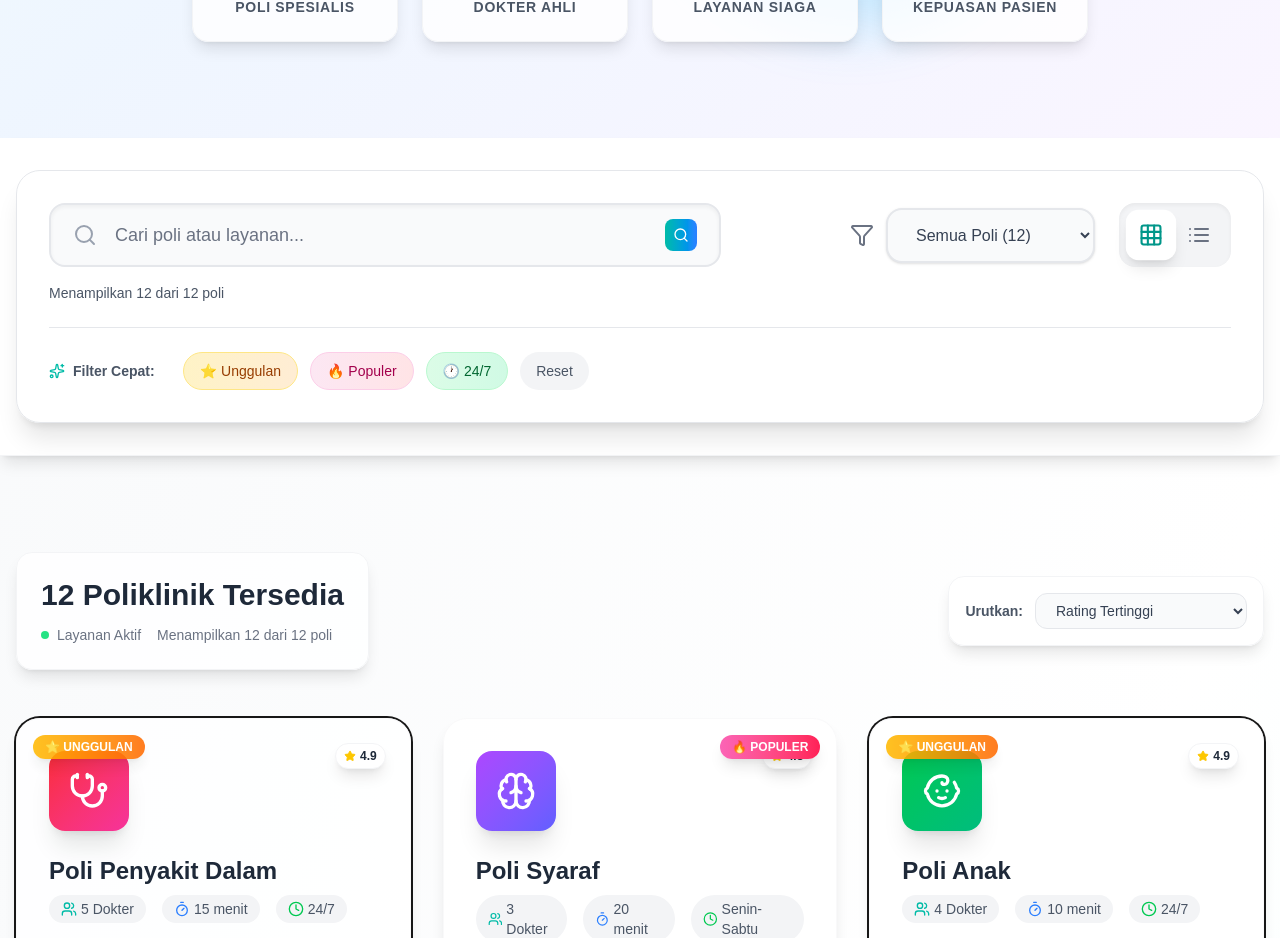
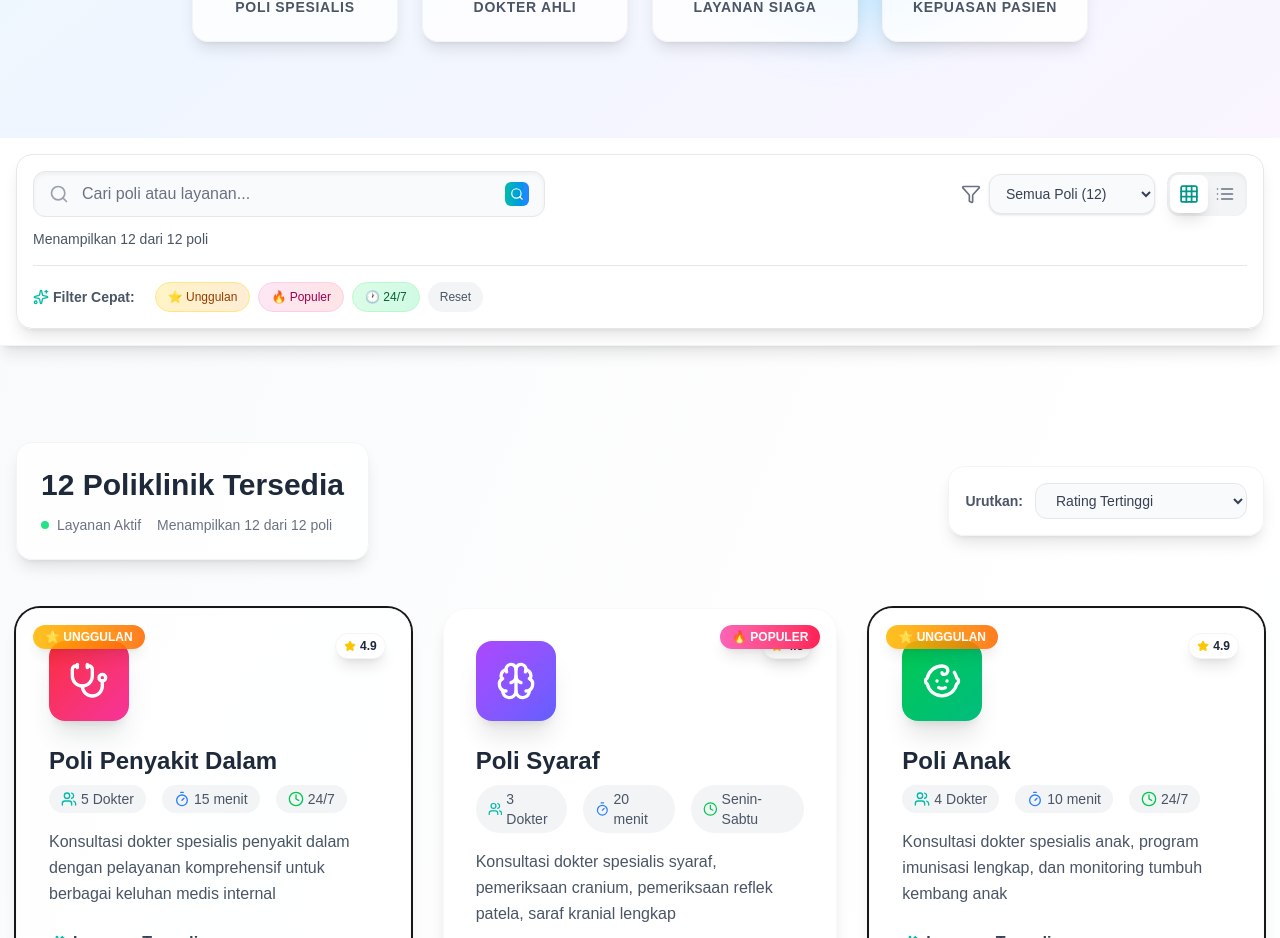
Before and after one commit to Kokorody/Web-profile-Bhayangkara, a Next.js app in the folder frontend/: page /pelayanan-poli in a window 1280 px wide. Shown: the part 875-1813 px from the top of the page. Built offline with nearby package versions, Linux system fonts and the light colour scheme.

Commit message:
refactor: enhance styling and layout of sticky search bar for improved usability and aesthetics

```diff
--- a/frontend/src/app/pelayanan-poli/page.tsx
+++ b/frontend/src/app/pelayanan-poli/page.tsx
@@ -782,40 +782,40 @@ const PoliPage = () => {
 
       {/* Sticky Search Bar */}
       {isStickySearchVisible && (
-        <section className={`py-4 md:py-8 bg-white/95 backdrop-blur-md sticky z-30 shadow-lg border-b border-gray-100 transition-all duration-300 ${
+        <section className={`py-3 md:py-4 bg-white/95 backdrop-blur-md sticky z-30 shadow-lg border-b border-gray-100 transition-all duration-300 ${
           isHeaderVisible ? 'top-36 md:top-20' : 'top-0'
         }`}>
           <div className="container mx-auto px-4">
-            <div className="bg-white/90 backdrop-blur-md rounded-2xl md:rounded-3xl shadow-xl border border-gray-200 p-4 md:p-8">
-              <div className="flex flex-col lg:flex-row gap-4 md:gap-8 items-center justify-between">
+            <div className="bg-white/90 backdrop-blur-md rounded-xl md:rounded-2xl shadow-lg border border-gray-200 p-3 md:p-4">
+              <div className="flex flex-col lg:flex-row gap-3 md:gap-4 items-center justify-between">
                 {/* Compact Search */}
-                <div className="relative flex-1 max-w-md md:max-w-2xl">
-                  <div className="absolute left-4 md:left-6 top-1/2 transform -translate-y-1/2 pointer-events-none">
-                    <Search className="text-gray-400 w-5 h-5 md:w-6 md:h-6" />
+                <div className="relative flex-1 max-w-sm md:max-w-lg">
+                  <div className="absolute left-3 md:left-4 top-1/2 transform -translate-y-1/2 pointer-events-none">
+                    <Search className="text-gray-400 w-4 h-4 md:w-5 md:h-5" />
                   </div>
                   <input
                     type="text"
                     placeholder="Cari poli atau layanan..."
                     value={searchTerm}
                     onChange={(e) => setSearchTerm(e.target.value)}
-                    className="w-full pl-12 md:pl-16 pr-4 md:pr-6 py-3 md:py-4 bg-gray-50 border-2 border-gray-200 rounded-xl md:rounded-2xl focus:border-teal-500 focus:outline-none focus:bg-white transition-all duration-300 shadow-inner text-base md:text-lg font-medium placeholder-gray-500"
+                    className="w-full pl-9 md:pl-12 pr-3 md:pr-4 py-2 md:py-2.5 bg-gray-50 border border-gray-200 rounded-lg md:rounded-xl focus:border-teal-500 focus:outline-none focus:bg-white transition-all duration-300 shadow-inner text-sm md:text-base font-medium placeholder-gray-500"
                   />
-                  <div className="absolute right-4 md:right-6 top-1/2 transform -translate-y-1/2">
-                    <div className="w-6 h-6 md:w-8 md:h-8 bg-gradient-to-r from-teal-500 to-blue-500 rounded-lg flex items-center justify-center">
-                      <Search className="w-3 h-3 md:w-4 md:h-4 text-white" />
+                  <div className="absolute right-3 md:right-4 top-1/2 transform -translate-y-1/2">
+                    <div className="w-5 h-5 md:w-6 md:h-6 bg-gradient-to-r from-teal-500 to-blue-500 rounded-md flex items-center justify-center">
+                      <Search className="w-3 h-3 md:w-3.5 md:h-3.5 text-white" />
                     </div>
                   </div>
                 </div>
 
                 {/* Compact Filters */}
-                <div className="flex items-center gap-3 md:gap-6">
+                <div className="flex items-center gap-2 md:gap-3">
                   {/* Category Filter */}
-                  <div className="flex items-center gap-2 md:gap-3">
-                    <Filter className="w-5 h-5 md:w-6 md:h-6 text-gray-500" />
+                  <div className="flex items-center gap-1 md:gap-2">
+                    <Filter className="w-4 h-4 md:w-5 md:h-5 text-gray-500" />
                     <select
                       value={selectedCategory}
                       onChange={(e) => setSelectedCategory(e.target.value)}
-                      className="px-3 md:px-6 py-2 md:py-4 bg-gray-50 border-2 border-gray-200 rounded-xl md:rounded-2xl focus:border-teal-500 focus:outline-none focus:bg-white transition-all duration-300 shadow-sm font-medium text-gray-700 text-sm md:text-base min-w-[150px] md:min-w-[200px]"
+                      className="px-2 md:px-3 py-2 md:py-2.5 bg-gray-50 border border-gray-200 rounded-lg md:rounded-xl focus:border-teal-500 focus:outline-none focus:bg-white transition-all duration-300 shadow-sm font-medium text-gray-700 text-xs md:text-sm min-w-[120px] md:min-w-[160px]"
                     >
                       {categories.map(cat => (
                         <option key={cat.id} value={cat.id}>
@@ -826,33 +826,33 @@ const PoliPage = () => {
                   </div>
 
                   {/* View Toggle */}
-                  <div className="flex items-center bg-gray-100 rounded-xl md:rounded-2xl p-1 md:p-2 shadow-inner">
+                  <div className="flex items-center bg-gray-100 rounded-lg md:rounded-xl p-1 shadow-inner">
                     <button
                       onClick={() => setViewMode('grid')}
-                      className={`p-2 md:p-3 rounded-lg md:rounded-xl transition-all duration-300 ${
+                      className={`p-1.5 md:p-2 rounded-md md:rounded-lg transition-all duration-300 ${
                         viewMode === 'grid'
                           ? 'bg-white text-teal-600 shadow-lg scale-105'
                           : 'text-gray-500 hover:text-gray-700'
                       }`}
                     >
-                      <Grid className="w-5 h-5 md:w-6 md:h-6" />
+                      <Grid className="w-4 h-4 md:w-5 md:h-5" />
                     </button>
                     <button
                       onClick={() => setViewMode('list')}
-                      className={`p-2 md:p-3 rounded-lg md:rounded-xl transition-all duration-300 ${
+                      className={`p-1.5 md:p-2 rounded-md md:rounded-lg transition-all duration-300 ${
                         viewMode === 'list'
                           ? 'bg-white text-teal-600 shadow-lg scale-105'
                           : 'text-gray-500 hover:text-gray-700'
                       }`}
                     >
-                      <List className="w-5 h-5 md:w-6 md:h-6" />
+                      <List className="w-4 h-4 md:w-5 md:h-5" />
                     </button>
                   </div>
                 </div>
               </div>
 
               {/* Results Summary */}
-              <div className="flex items-center justify-between text-xs md:text-sm text-gray-600 mt-3 md:mt-4">
+              <div className="flex items-center justify-between text-xs md:text-sm text-gray-600 mt-2 md:mt-3">
                 <span>
                   Menampilkan {filteredServices.length} dari {poliServices.length} poli
                 </span>
@@ -864,10 +864,10 @@ const PoliPage = () => {
               </div>
 
               {/* Quick Filters */}
-              <div className="mt-4 md:mt-6 pt-4 md:pt-6 border-t border-gray-200">
-                <div className="flex flex-wrap gap-2 md:gap-3">
-                  <div className="text-xs md:text-sm font-semibold text-gray-600 flex items-center mr-2 md:mr-4">
-                    <Sparkles className="w-3 h-3 md:w-4 md:h-4 mr-1 md:mr-2 text-teal-500" />
+              <div className="mt-3 md:mt-4 pt-3 md:pt-4 border-t border-gray-200">
+                <div className="flex flex-wrap gap-1.5 md:gap-2">
+                  <div className="text-xs md:text-sm font-semibold text-gray-600 flex items-center mr-2 md:mr-3">
+                    <Sparkles className="w-3 h-3 md:w-4 md:h-4 mr-1 text-teal-500" />
                     Filter Cepat:
                   </div>
                   <button
@@ -878,7 +878,7 @@ const PoliPage = () => {
                         setSearchTerm('unggulan');
                       }
                     }}
-                    className="px-3 md:px-4 py-1.5 md:py-2 bg-gradient-to-r from-amber-100 to-orange-100 text-amber-800 rounded-full text-xs md:text-sm font-medium hover:shadow-md transition-all duration-200 border border-amber-200"
+                    className="px-2 md:px-3 py-1 md:py-1.5 bg-gradient-to-r from-amber-100 to-orange-100 text-amber-800 rounded-full text-xs font-medium hover:shadow-md transition-all duration-200 border border-amber-200"
                   >
                     ⭐ Unggulan
                   </button>
@@ -890,7 +890,7 @@ const PoliPage = () => {
                         setSearchTerm('populer');
                       }
                     }}
-                    className="px-3 md:px-4 py-1.5 md:py-2 bg-gradient-to-r from-pink-100 to-rose-100 text-pink-800 rounded-full text-xs md:text-sm font-medium hover:shadow-md transition-all duration-200 border border-pink-200"
+                    className="px-2 md:px-3 py-1 md:py-1.5 bg-gradient-to-r from-pink-100 to-rose-100 text-pink-800 rounded-full text-xs font-medium hover:shadow-md transition-all duration-200 border border-pink-200"
                   >
                     🔥 Populer
                   </button>
@@ -902,7 +902,7 @@ const PoliPage = () => {
                         setSearchTerm('24/7');
                       }
                     }}
-                    className="px-3 md:px-4 py-1.5 md:py-2 bg-gradient-to-r from-green-100 to-emerald-100 text-green-800 rounded-full text-xs md:text-sm font-medium hover:shadow-md transition-all duration-200 border border-green-200"
+                    className="px-2 md:px-3 py-1 md:py-1.5 bg-gradient-to-r from-green-100 to-emerald-100 text-green-800 rounded-full text-xs font-medium hover:shadow-md transition-all duration-200 border border-green-200"
                   >
                     🕐 24/7
                   </button>
@@ -911,7 +911,7 @@ const PoliPage = () => {
                       setSearchTerm('');
                       setSelectedCategory('all');
                     }}
-                    className="px-3 md:px-4 py-1.5 md:py-2 bg-gray-100 text-gray-600 rounded-full text-xs md:text-sm font-medium hover:bg-gray-200 transition-colors duration-200"
+                    className="px-2 md:px-3 py-1 md:py-1.5 bg-gray-100 text-gray-600 rounded-full text-xs font-medium hover:bg-gray-200 transition-colors duration-200"
                   >
                     Reset
                   </button>
```
